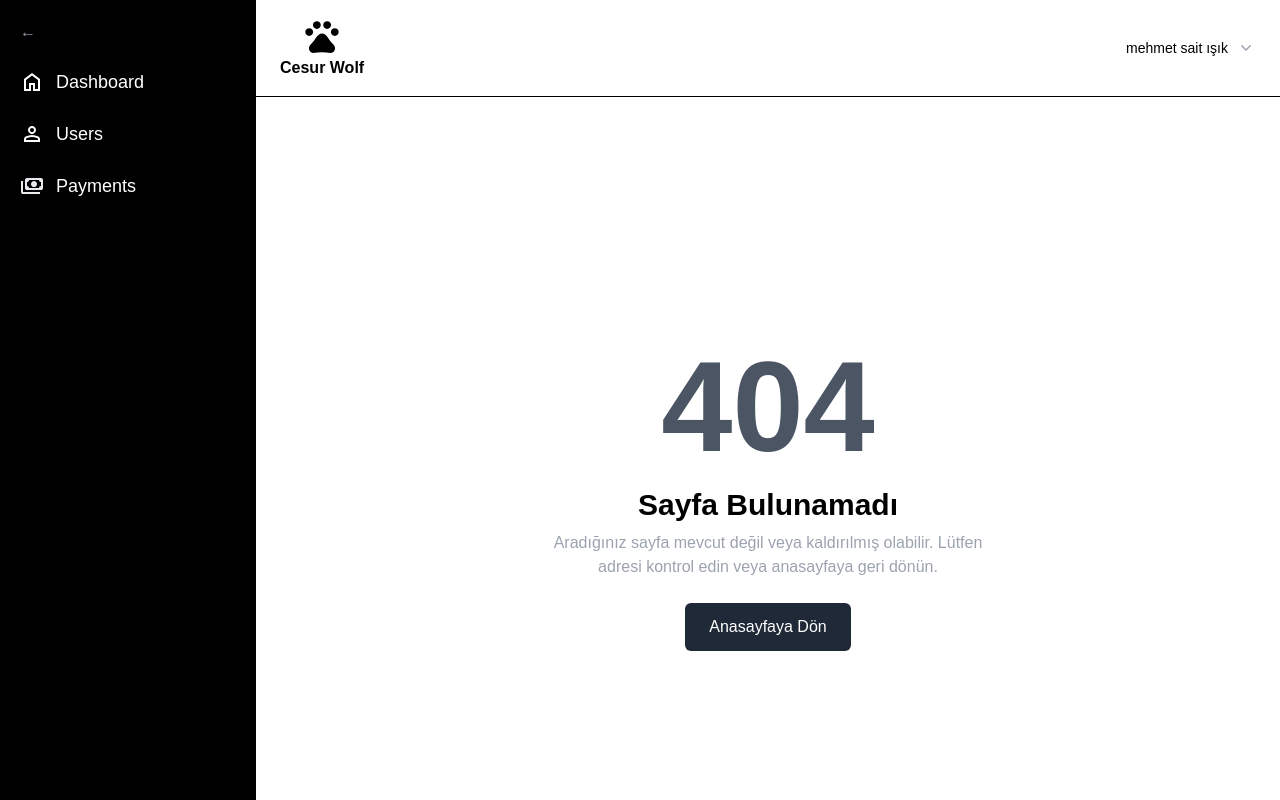
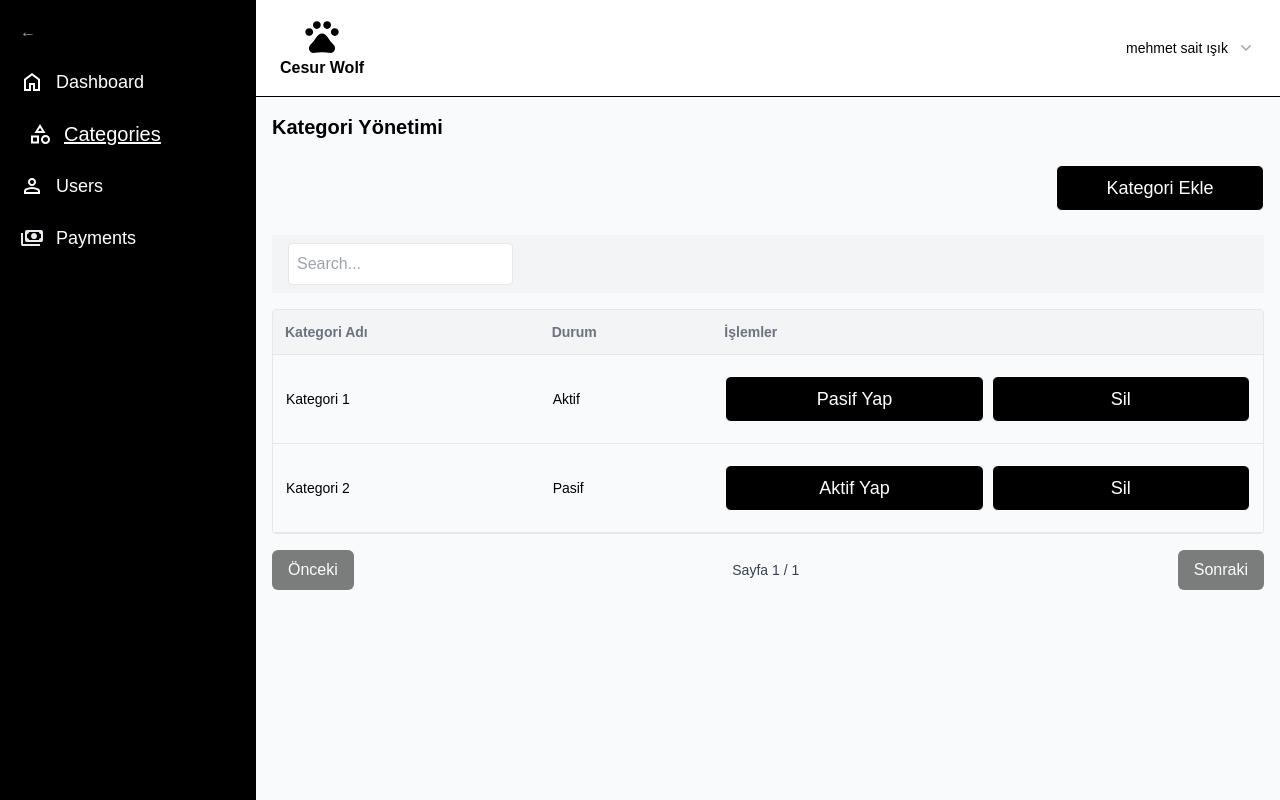
Before and after one commit to girisimci/admin-panel-boilerplate, a Next.js app: page /categories in a window 1280 px wide. Before the commit this address had no page. Built offline with nearby package versions, Linux system fonts and the light colour scheme.

Commit message:
categories created

```diff
--- a/src/components/base-table.js
+++ b/src/components/base-table.js
@@ -79,7 +79,7 @@ const BaseTable = (props, ref) => {
             <tbody>
               {paginatedData?.map((items, key) => (
                 <tr
-                  className="group bg-gray-50 hover:bg-gray-100 border-b"
+                  className="group bg-gray-50 hover:bg-gray-100 border-b text-black"
                   key={key}
                 >
                   {items?.map((item, key) => (
--- a/src/components/commons/input.js
+++ b/src/components/commons/input.js
@@ -103,7 +103,7 @@ const Input = (props) => {
               onKey
               onKeyUp={onKeyUp}
               onKeyDown={onKeyDown}
-              class=" bg-gray-100 pl-2 text-[#383838]  py-2  rounded text-grey-darkest border border-grey-lighter rounded-l-none font-bold"
+              className=" bg-gray-100 pl-2 text-[#383838] py-2  rounded border border-grey-lighter rounded-l-none font-bold"
             />
           </div>
         </div>
--- a/src/components/commons/search.js
+++ b/src/components/commons/search.js
@@ -4,7 +4,7 @@ const Search = ({ value, onChange }) => (
       placeholder="Search..."
       value={value}
       onChange={onChange}
-      className="border p-2 rounded max-w-72"
+      className="border p-2 rounded max-w-72 text-black"
     />
   );
   export default Search;
--- a/src/layouts/sidebar-layout.js
+++ b/src/layouts/sidebar-layout.js
@@ -20,6 +20,13 @@ const menuItems = [
     url: "/dashboard",
   },
   {
+    title: "Categories",
+    icon: (
+      <svg xmlns="http://www.w3.org/2000/svg" height="24px" viewBox="0 -960 960 960" width="24px" fill="#FFFFFF"><path d="m260-520 220-360 220 360H260ZM700-80q-75 0-127.5-52.5T520-260q0-75 52.5-127.5T700-440q75 0 127.5 52.5T880-260q0 75-52.5 127.5T700-80Zm-580-20v-320h320v320H120Zm580-60q42 0 71-29t29-71q0-42-29-71t-71-29q-42 0-71 29t-29 71q0 42 29 71t71 29Zm-500-20h160v-160H200v160Zm202-420h156l-78-126-78 126Zm78 0ZM360-340Zm340 80Z"/></svg>
+    ),
+    url: "/categories",
+  },
+  {
     title: "Users",
     icon: (
       <svg
@@ -37,7 +44,15 @@ const menuItems = [
   {
     title: "Payments",
     icon: (
-      <svg xmlns="http://www.w3.org/2000/svg" height="24px" viewBox="0 -960 960 960" width="24px" fill="#e8eaed"><path d="M560-440q-50 0-85-35t-35-85q0-50 35-85t85-35q50 0 85 35t35 85q0 50-35 85t-85 35ZM280-320q-33 0-56.5-23.5T200-400v-320q0-33 23.5-56.5T280-800h560q33 0 56.5 23.5T920-720v320q0 33-23.5 56.5T840-320H280Zm80-80h400q0-33 23.5-56.5T840-480v-160q-33 0-56.5-23.5T760-720H360q0 33-23.5 56.5T280-640v160q33 0 56.5 23.5T360-400Zm440 240H120q-33 0-56.5-23.5T40-240v-440h80v440h680v80ZM280-400v-320 320Z"/></svg>
+      <svg
+        xmlns="http://www.w3.org/2000/svg"
+        height="24px"
+        viewBox="0 -960 960 960"
+        width="24px"
+        fill="#e8eaed"
+      >
+        <path d="M560-440q-50 0-85-35t-35-85q0-50 35-85t85-35q50 0 85 35t35 85q0 50-35 85t-85 35ZM280-320q-33 0-56.5-23.5T200-400v-320q0-33 23.5-56.5T280-800h560q33 0 56.5 23.5T920-720v320q0 33-23.5 56.5T840-320H280Zm80-80h400q0-33 23.5-56.5T840-480v-160q-33 0-56.5-23.5T760-720H360q0 33-23.5 56.5T280-640v160q33 0 56.5 23.5T360-400Zm440 240H120q-33 0-56.5-23.5T40-240v-440h80v440h680v80ZM280-400v-320 320Z" />
+      </svg>
     ),
     url: "/payments",
   },
@@ -66,7 +81,9 @@ const SidebarLayout = ({ children }) => {
             <li
               key={index}
               className={`text-lg font-medium flex items-center gap-3 ${
-                router.pathname === item.url ? "px-2 font-bold text-xl underline" : null
+                router.pathname === item.url
+                  ? "px-2 font-bold text-xl underline"
+                  : null
               } transition-all duration-200 ease-in-out`}
             >
               <Link className href={item.url}>
@@ -80,12 +97,10 @@ const SidebarLayout = ({ children }) => {
 
       {/* Main Content Area */}
       <main className="flex-1 overflow-auto bg-gray-50">
-      <Header username={"mehmet sait ışık"} />
-
+        <Header username={"mehmet sait ışık"} />
 
         {children}
-
-        </main>
+      </main>
     </div>
   );
 };
--- /dev/null
+++ b/src/pages/categories.js
@@ -0,0 +1,100 @@
+import BaseTable from "@/components/base-table";
+import Button from "@/components/commons/button";
+import Input from "@/components/commons/input";
+import Modal from "@/components/commons/modal";
+import React, { useState, useEffect } from "react";
+
+const CategoryManagementPage = () => {
+  const [categories, setCategories] = useState([]);
+  const [newCategoryName, setNewCategoryName] = useState("");
+  const [isLoading, setIsLoading] = useState(false);
+  const [modal, setModal] = useState(false);
+  const fetchCategories = async () => {
+    setIsLoading(true);
+    const data = [
+      { id: 1, name: "Kategori 1", status: true },
+      { id: 2, name: "Kategori 2", status: false },
+    ];
+    setCategories(data);
+    setIsLoading(false);
+  };
+
+  const handleCreateCategory = () => {
+    if (!newCategoryName.trim()) return;
+    setCategories((prev) => [
+      ...prev,
+      { id: Date.now(), name: newCategoryName.trim(), status: true },
+    ]);
+    setNewCategoryName("");
+  };
+
+  const handleDeleteCategory = (id) => {
+    setCategories((prev) => prev.filter((cat) => cat.id !== id));
+  };
+
+  const handleToggleCategoryStatus = (id) => {
+    setCategories((prev) =>
+      prev.map((cat) => (cat.id === id ? { ...cat, status: !cat.status } : cat))
+    );
+  };
+
+  useEffect(() => {
+    fetchCategories();
+  }, []);
+
+  const tableHead = [
+    { title: "Kategori Adı", width: "40%" },
+    { title: "Durum", width: "20%" },
+    { title: "İşlemler", width: "40%" },
+  ];
+
+  const tableBody = categories.map((category) => [
+    category.name,
+    category.status ? "Aktif" : "Pasif",
+    <div className="flex gap-2">
+      <Button
+        name={category.status ? "Pasif Yap" : "Aktif Yap"}
+        click={() => handleToggleCategoryStatus(category.id)}
+      />
+      <Button name="Sil" click={() => handleDeleteCategory(category.id)} />
+    </div>,
+  ]);
+  // ekleme fonksiyonu handleCreateCategory
+  return (
+    <>
+      <div className="p-4 space-y-4">
+        <h1 className="text-xl font-bold text-black">Kategori Yönetimi</h1>
+
+        <div className=" w-full flex justify-end">
+          <div className=" w-52">
+            <Button name="Kategori Ekle" click={() => setModal(true)} />
+          </div>
+        </div>
+
+        <BaseTable
+          head={tableHead}
+          body={tableBody}
+          isLoading={isLoading}
+          searchable={true}
+        />
+      </div>
+      {modal === true ? (
+        <Modal hideModal={() => setModal(false)}>
+          <div className=" w-full flex flex-col gap-4 text-black">
+            <Input
+              type="text"
+              value={newCategoryName}
+              onChange={(e) => setNewCategoryName(e.target.value)}
+              placeholder="Kategori adı girin"
+            />
+            <div className=" w-52">
+              <Button name="Kategori Ekle" click={() => setModal(true)} />
+            </div>
+          </div>
+        </Modal>
+      ) : null}
+    </>
+  );
+};
+
+export default CategoryManagementPage;
```
